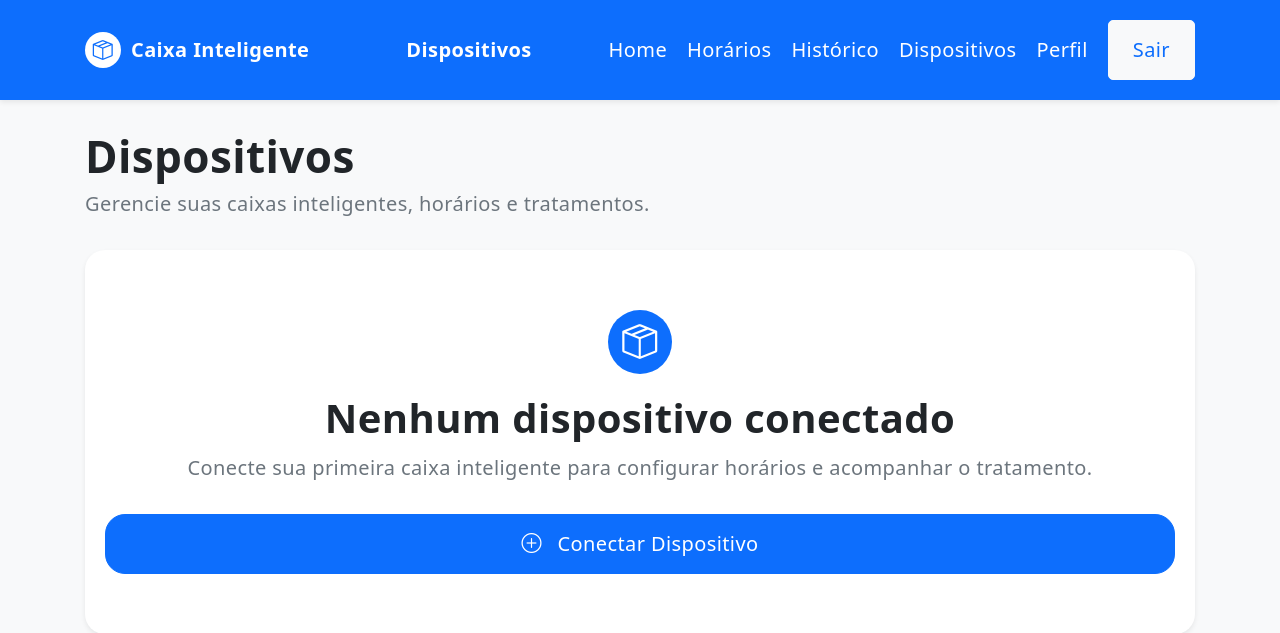
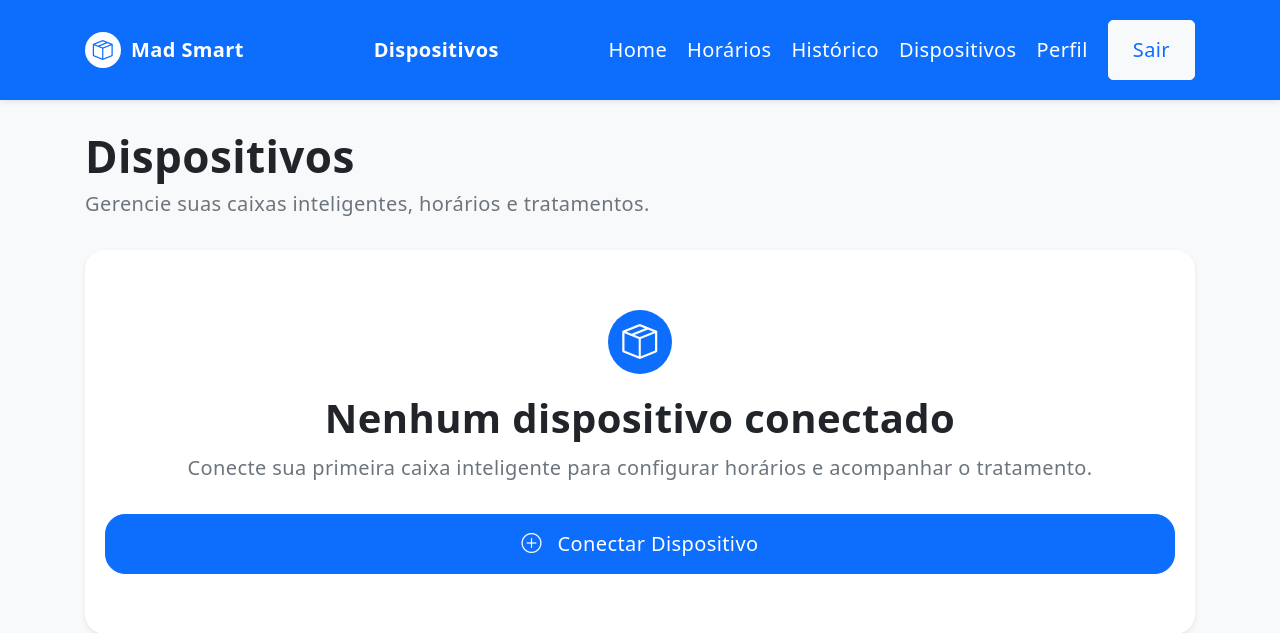
Before and after one commit to jaquelinedamian/caixa-inteligente, a Flask app: page /dispositivos in a window 1280 px wide. Shown: the top 633 px of the page. Run offline with Flask 3, Linux system fonts and the light colour scheme; the visitor is signed in with stand-in values (Sample User, id 1); data that the repository does not hold is empty.

Commit message:
Atualizando logo

```diff
--- a/app/templates/partials/header-auth.html
+++ b/app/templates/partials/header-auth.html
@@ -60,7 +60,7 @@ body {
         <span class="d-inline-flex align-items-center justify-content-center bg-white rounded-circle" style="width: 36px; height: 36px;">
           <i class="bi bi-box-seam text-primary"></i>
         </span>
-        Caixa Inteligente
+        Mad Smart
       </a>
 
       <div class="mx-auto d-none d-lg-block">
@@ -99,7 +99,7 @@ body {
 >
   <div class="offcanvas-header">
     <h5 class="offcanvas-title fw-bold" id="menuAuthLabel">
-      Caixa Inteligente
+      Med Smart
     </h5>
     <button
       type="button"
```
